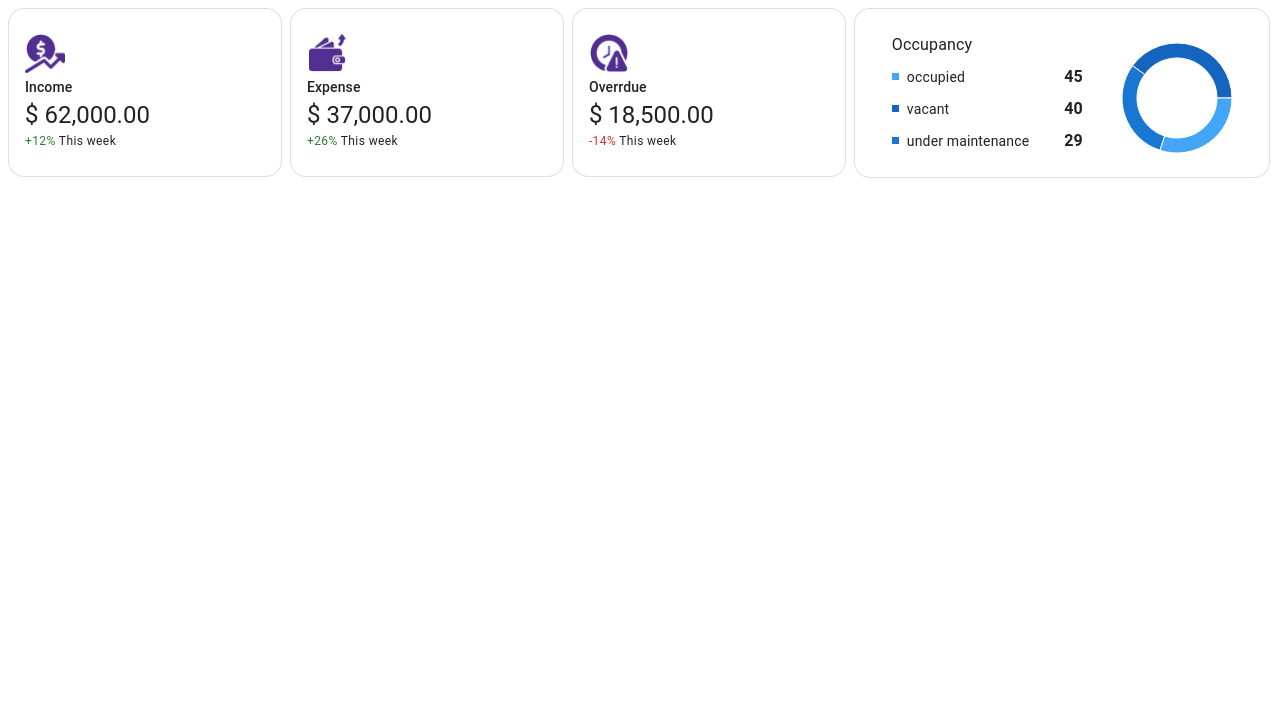
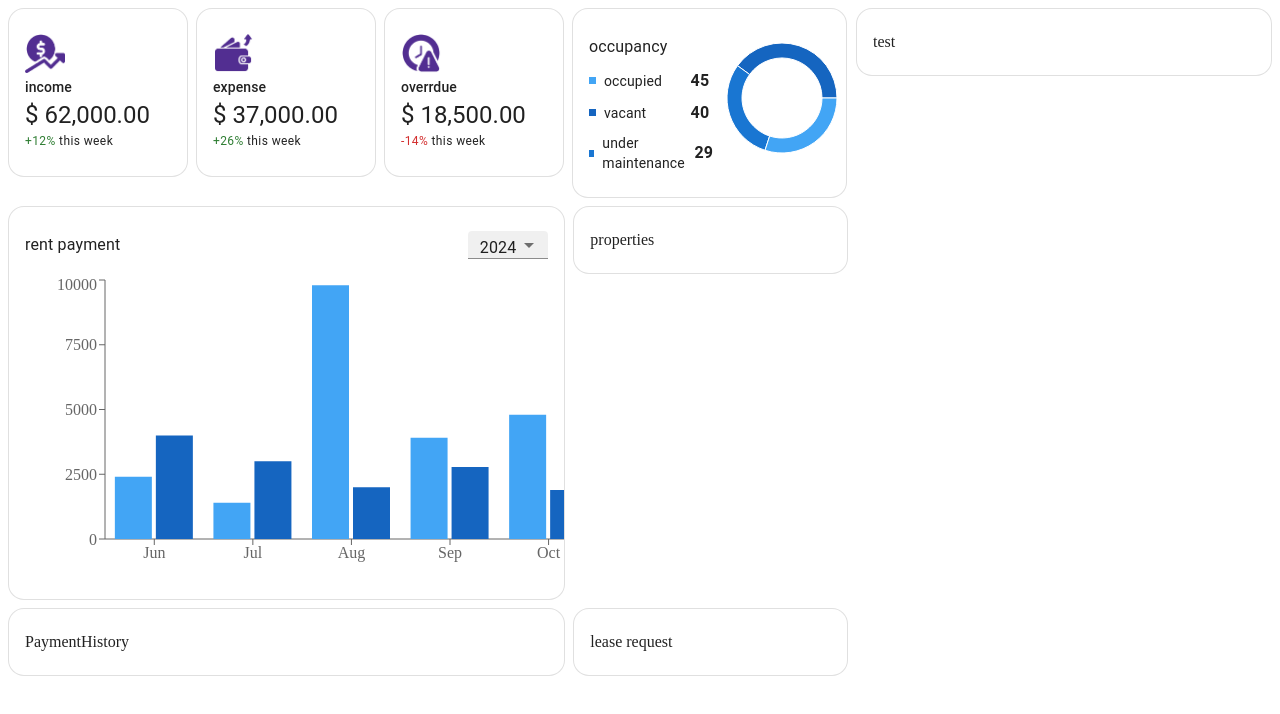
Before and after one commit to akshidas/property, a React (Vite) app: page /dashboard in a window 1280 px wide. Shown: the top 714 px of the page. Built offline with nearby package versions, Linux system fonts and the light colour scheme.

Commit message:
added all the layout for the left side and also added rent payment

```diff
--- a/package.json
+++ b/package.json
@@ -15,7 +15,8 @@
     "@mui/material": "^6.0.1",
     "react": "^18.3.1",
     "react-dom": "^18.3.1",
-    "react-router-dom": "^6.26.1"
+    "react-router-dom": "^6.26.1",
+    "recharts": "^2.12.7"
   },
   "devDependencies": {
     "@eslint/js": "^9.9.0",
--- /dev/null
+++ b/src/pages/admin/dashboard/components/lease-requests/index.tsx
@@ -0,0 +1,8 @@
+import { Card } from "@mui/material";
+import React from "react";
+
+const LeaseRequest = () => {
+  return <Card>lease request</Card>;
+};
+
+export default LeaseRequest;
--- a/src/pages/admin/dashboard/components/occupancy/index.tsx
+++ b/src/pages/admin/dashboard/components/occupancy/index.tsx
@@ -9,7 +9,9 @@ const OccupancyWidget: FunctionComponent = () => {
     <Card>
       <Stack direction="row" justifyContent="space-evenly">
         <Box sx={{ width: "50%" }}>
-					<Typography sx={{ mb: 1 }}>Occupancy</Typography>
+          <Typography sx={{ mb: 1 }} variant="subtitle1">
+            occupancy
+          </Typography>
           <Stack>
             <Item label="occupied" count={45} variant="light" />
             <Item label="vacant" count={40} variant="dark" />
--- /dev/null
+++ b/src/pages/admin/dashboard/components/payment-history/index.tsx
@@ -0,0 +1,10 @@
+import { Card } from '@mui/material'
+import React from 'react'
+
+const PaymentHistory = () => {
+  return (
+    <Card>PaymentHistory</Card>
+  )
+}
+
+export default PaymentHistory
--- /dev/null
+++ b/src/pages/admin/dashboard/components/properties/index.tsx
@@ -0,0 +1,8 @@
+import { Card } from "@mui/material";
+import React, { FunctionComponent } from "react";
+
+const Properties: FunctionComponent = () => {
+  return <Card>properties</Card>;
+};
+
+export default Properties;
--- /dev/null
+++ b/src/pages/admin/dashboard/components/rent-payment/components/rent-payment-chart.tsx
@@ -0,0 +1,93 @@
+import { Box, useTheme } from "@mui/material";
+import  { FunctionComponent } from "react";
+import {
+  BarChart,
+  Bar,
+  XAxis,
+  YAxis,
+  Tooltip,
+  ResponsiveContainer,
+} from "recharts";
+
+const data = [
+  {
+    month: "Jun",
+    uv: 4000,
+    pv: 2400,
+    amt: 2400,
+  },
+  {
+    month: "Jul",
+    uv: 3000,
+    pv: 1398,
+    amt: 2210,
+  },
+  {
+    month: "Aug",
+    uv: 2000,
+    pv: 9800,
+    amt: 2290,
+  },
+  {
+    month: "Sep",
+    uv: 2780,
+    pv: 3908,
+    amt: 2000,
+  },
+  {
+    month: "Oct",
+    uv: 1890,
+    pv: 4800,
+    amt: 2181,
+  },
+  {
+    month: "Nov",
+    uv: 2390,
+    pv: 3800,
+    amt: 2500,
+  },
+  {
+    month: "Dec",
+    uv: 3490,
+    pv: 4300,
+    amt: 2100,
+  },
+];
+
+const RentPaymentChart: FunctionComponent = () => {
+  const { palette } = useTheme();
+  return (
+    <Box sx={{ width: 800, height: 300 }}>
+      <ResponsiveContainer width="100%" height="100%">
+        <BarChart
+          width={800}
+          height={300}
+          data={data}
+          margin={{
+            top: 5,
+            right: 30,
+            left: 20,
+            bottom: 5,
+          }}
+        >
+          <XAxis dataKey="month" />
+          <XAxis
+            dataKey="month"
+            axisLine={false}
+            tickLine={false}
+            interval={0}
+            height={1}
+            scale="band"
+            xAxisId="quarter"
+          />
+          <YAxis />
+          <Tooltip />
+          <Bar dataKey="pv" fill={palette.primary.light} />
+          <Bar dataKey="uv" fill={palette.primary.dark} />
+        </BarChart>
+      </ResponsiveContainer>
+    </Box>
+  );
+};
+
+export default RentPaymentChart;
--- /dev/null
+++ b/src/pages/admin/dashboard/components/rent-payment/index.tsx
@@ -0,0 +1,43 @@
+import { Card, MenuItem, Stack, TextField, Typography } from "@mui/material";
+import { FunctionComponent } from "react";
+import RentPaymentChart from "./components/rent-payment-chart";
+
+const years = ["2024", "2023", "2022", "2021", "2020", "2019"];
+const RentPayment: FunctionComponent = () => {
+  return (
+    <Card>
+      <Stack
+        justifyContent="space-between"
+        alignItems="center"
+        mb={2}
+        direction="row"
+      >
+        <Typography sx={{ mb: 1 }} variant="subtitle1">
+          rent payment
+        </Typography>
+        <TextField
+          sx={{
+            "& #rent-payment-year-list": {
+              paddingBottom: 0,
+              paddingTop: "5px",
+            },
+          }}
+          size="small"
+          id="rent-payment-year-list"
+          variant="filled"
+          select
+          defaultValue="2024"
+        >
+          {years.map((option) => (
+            <MenuItem key={option} value={option}>
+              {option}
+            </MenuItem>
+          ))}
+        </TextField>
+      </Stack>
+      <RentPaymentChart />
+    </Card>
+  );
+};
+
+export default RentPayment;
--- a/src/pages/admin/dashboard/components/small-widget/index.tsx
+++ b/src/pages/admin/dashboard/components/small-widget/index.tsx
@@ -23,7 +23,7 @@ const SmallWidget: FunctionComponent<Props> = ({
       <Typography variant="h5">
         <Currency amount={amount} />
       </Typography>
-      <Typography variant="caption">{growthRate} This week</Typography>
+      <Typography variant="caption">{growthRate} this week</Typography>
     </Card>
   );
 };
--- a/src/pages/admin/dashboard/index.tsx
+++ b/src/pages/admin/dashboard/index.tsx
@@ -6,14 +6,20 @@ import expenseIcon from "./assets/expense.png";
 import incomeIcon from "./assets/income.png";
 import overdueIcon from "./assets/ovderdue.png";
 import OccupancyWidget from "./components/occupancy";
+import { Card } from "@mui/material";
+import RentPayment from "./components/rent-payment";
+import Properties from "./components/properties";
+import PaymentHistory from "./components/payment-history";
+import LeaseRequest from "./components/lease-requests";
 
 const AdminDashboard: FunctionComponent = () => {
   return (
     <Grid container>
+      <Grid container size={{ md: 8 }}>
         <Grid size={{ md: 2.66 }}>
           <SmallWidget
             icon={incomeIcon}
-          title="Income"
+            title="income"
             amount="62,000.00"
             growthRate={<SuccessText>+12%</SuccessText>}
           />
@@ -21,7 +27,7 @@ const AdminDashboard: FunctionComponent = () => {
         <Grid size={{ md: 2.66 }}>
           <SmallWidget
             icon={expenseIcon}
-          title="Expense"
+            title="expense"
             amount="37,000.00"
             growthRate={<SuccessText>+26%</SuccessText>}
           />
@@ -29,7 +35,7 @@ const AdminDashboard: FunctionComponent = () => {
         <Grid size={{ md: 2.66 }}>
           <SmallWidget
             icon={overdueIcon}
-          title="Overrdue"
+            title="overrdue"
             amount="18,500.00"
             growthRate={<ErrorText>-14%</ErrorText>}
           />
@@ -37,6 +43,24 @@ const AdminDashboard: FunctionComponent = () => {
         <Grid size={{ md: 4 }}>
           <OccupancyWidget />
         </Grid>
+        <Grid size={{ md: 8 }}>
+          <RentPayment />
+        </Grid>
+        <Grid size={{ md: 4 }}>
+          <Properties />
+        </Grid>
+        <Grid size={{ md: 8 }}>
+          <PaymentHistory />
+        </Grid>
+        <Grid size={{ md: 4 }}>
+          <LeaseRequest />
+        </Grid>
+      </Grid>
+      <Grid container size={{ md: 4 }}>
+        <Grid size={12}>
+          <Card>test</Card>
+        </Grid>
+      </Grid>
     </Grid>
   );
 };
```
Also changed, not shown: 1 other file (tests, documents, lock files or other folders). Lines whose indentation alone changed are shown as unchanged.
